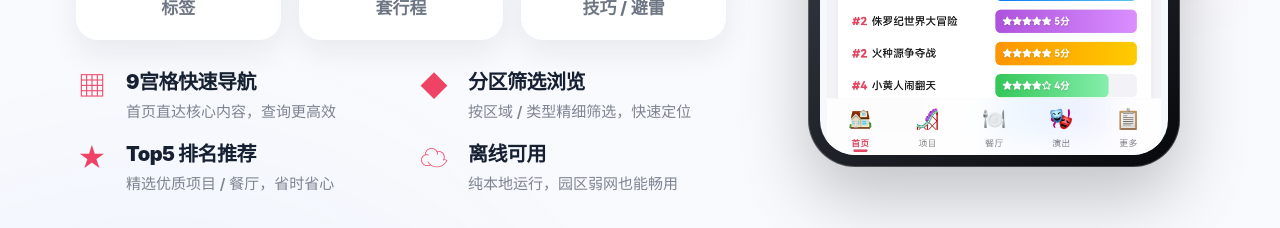
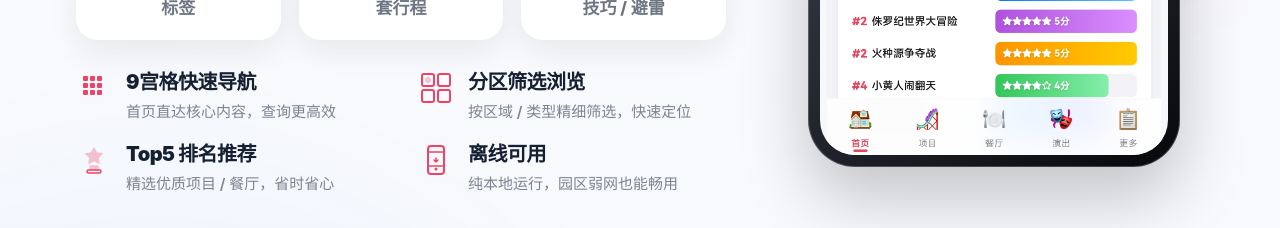
Before and after one commit to zlZayn/ai-batch-raw-to-offline-guide, a website: page preview.html in a window 1280 px wide. Shown: the part 654-882 px from the top of the page. Drawn offline with Linux system fonts and the light colour scheme.

Commit message:
chore: Optimize icon

```diff
--- a/preview.html
+++ b/preview.html
@@ -601,28 +601,28 @@
 
         <div class="feature-grid" aria-label="核心能力">
           <article class="feature">
-            <div class="icon">▦</div>
+            <div class="icon"><span style="display:inline-grid;grid-template-columns:repeat(3,5px);gap:2px;line-height:0;vertical-align:middle"><i style="width:5px;height:5px;background:currentColor;border-radius:1px"></i><i style="width:5px;height:5px;background:currentColor;border-radius:1px"></i><i style="width:5px;height:5px;background:currentColor;border-radius:1px"></i><i style="width:5px;height:5px;background:currentColor;border-radius:1px"></i><i style="width:5px;height:5px;background:currentColor;border-radius:1px"></i><i style="width:5px;height:5px;background:currentColor;border-radius:1px"></i><i style="width:5px;height:5px;background:currentColor;border-radius:1px"></i><i style="width:5px;height:5px;background:currentColor;border-radius:1px"></i><i style="width:5px;height:5px;background:currentColor;border-radius:1px"></i></span></div>
             <div>
               <h3>9宫格快速导航</h3>
               <p>首页直达核心内容，查询更高效</p>
             </div>
           </article>
           <article class="feature">
-            <div class="icon">◆</div>
+            <div class="icon"><svg width="36" height="36" viewBox="0 0 36 36" fill="none"><rect x="4" y="4" width="12" height="12" rx="2" stroke="currentColor" stroke-width="2"/><rect x="20" y="4" width="12" height="12" rx="2" stroke="currentColor" stroke-width="2"/><rect x="4" y="20" width="12" height="12" rx="2" stroke="currentColor" stroke-width="2"/><rect x="20" y="20" width="12" height="12" rx="2" stroke="currentColor" stroke-width="2"/><circle cx="10" cy="10" r="3" fill="currentColor" opacity=".3"/></svg></div>
             <div>
               <h3>分区筛选浏览</h3>
               <p>按区域 / 类型精细筛选，快速定位</p>
             </div>
           </article>
           <article class="feature">
-            <div class="icon">★</div>
+            <div class="icon"><svg width="36" height="36" viewBox="0 0 36 36" fill="none"><path d="M18 6l2.5 5 5.5.8-4 3.9.9 5.5L18 18.5 13.1 21.2l.9-5.5-4-3.9 5.5-.8z" fill="currentColor" opacity=".3" stroke="currentColor" stroke-width="1.5" stroke-linejoin="round"/><rect x="14" y="24" width="8" height="4" rx="1" fill="currentColor" opacity=".3" stroke="currentColor" stroke-width="1.5"/><rect x="11" y="28" width="14" height="3" rx="1.5" stroke="currentColor" stroke-width="1.5"/></svg></div>
             <div>
               <h3>Top5 排名推荐</h3>
               <p>精选优质项目 / 餐厅，省时省心</p>
             </div>
           </article>
           <article class="feature">
-            <div class="icon">☁</div>
+            <div class="icon"><svg width="36" height="36" viewBox="0 0 36 36" fill="none"><rect x="10" y="4" width="16" height="28" rx="3" stroke="currentColor" stroke-width="2"/><line x1="10" y1="10" x2="26" y2="10" stroke="currentColor" stroke-width="1.5"/><line x1="10" y1="24" x2="26" y2="24" stroke="currentColor" stroke-width="1.5"/><circle cx="18" cy="27" r="1.5" fill="currentColor"/><path d="M18 16v4M16 18l2 2 2-2" stroke="currentColor" stroke-width="1.5" stroke-linecap="round" stroke-linejoin="round"/></svg></div>
             <div>
               <h3>离线可用</h3>
               <p>纯本地运行，园区弱网也能畅用</p>
```
